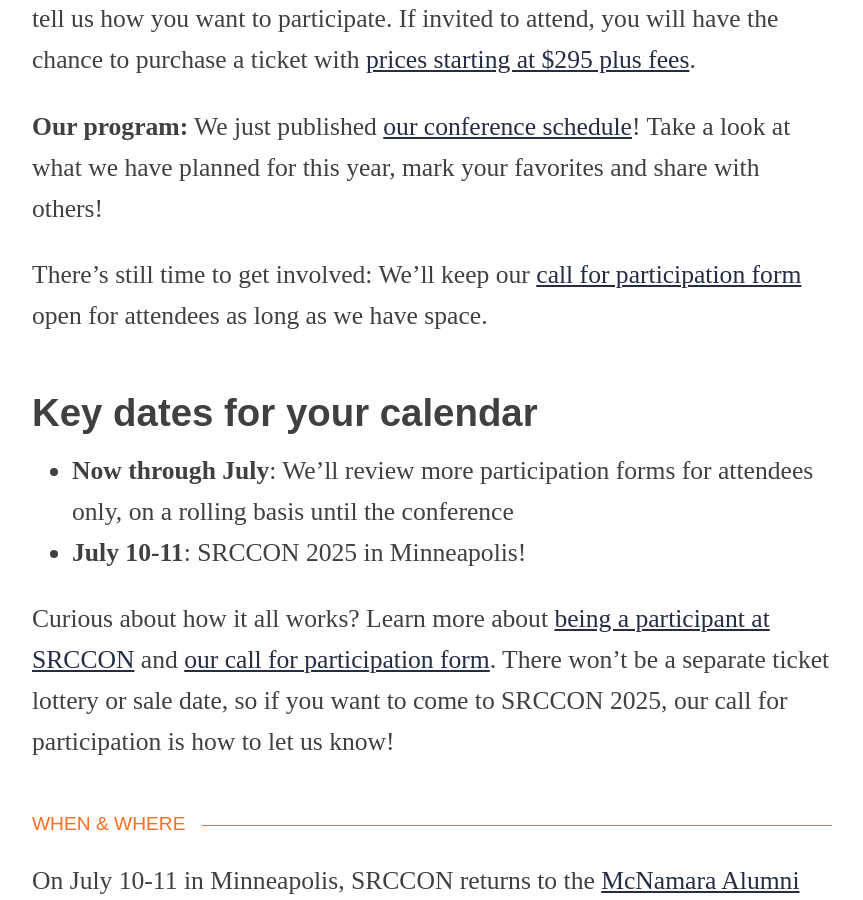
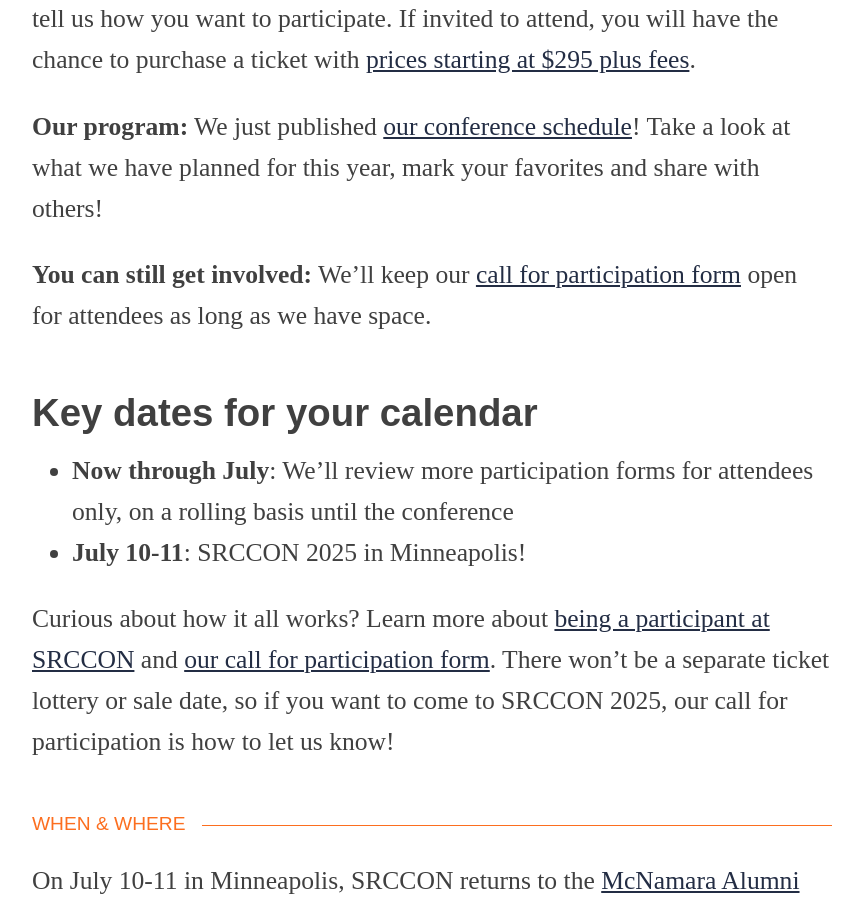
Before and after one commit to OpenNews/srccon-2025, a Jekyll site: the page built from homepage.md, in a window 1280 px wide and 900 px high, scrolled down 1030 px. Shown: the whole window, without its empty margins (208-1071 px from the left). Built offline with Jekyll 4.4.1, drawn with Linux system fonts in a browser that asks for light colours; some web fonts are replaced; our own code applies the rules of GitHub Pages for plain Markdown files.

Commit message:
update padding and homepage copy

```diff
--- a/homepage.md
+++ b/homepage.md
@@ -11,7 +11,7 @@ permalink: /
 
 **Our program:** We just published [our conference schedule](/schedule/)! Take a look at what we have planned for this year, mark your favorites and share with others!
 
-There's still time to get involved: We'll keep our [call for participation form](/participation/form) open for attendees as long as we have space.
+**You can still get involved:** We'll keep our [call for participation form](/participation/form) open for attendees as long as we have space.
 
 ## Key dates for your calendar
 
--- a/schedule/css/schedule.css
+++ b/schedule/css/schedule.css
@@ -336,7 +336,7 @@ h3.slider-control {
     clear: both;
     position: relative;
     cursor: pointer;
-    padding: 1.4rem 4.5rem 4.5rem 1.8rem;
+    padding: 1.4rem 4.5rem 5.5rem 1.8rem;
     margin: 0 2% 2rem 0;
     -webkit-border-radius: 2px;
     -moz-border-radius: 2px;
```
